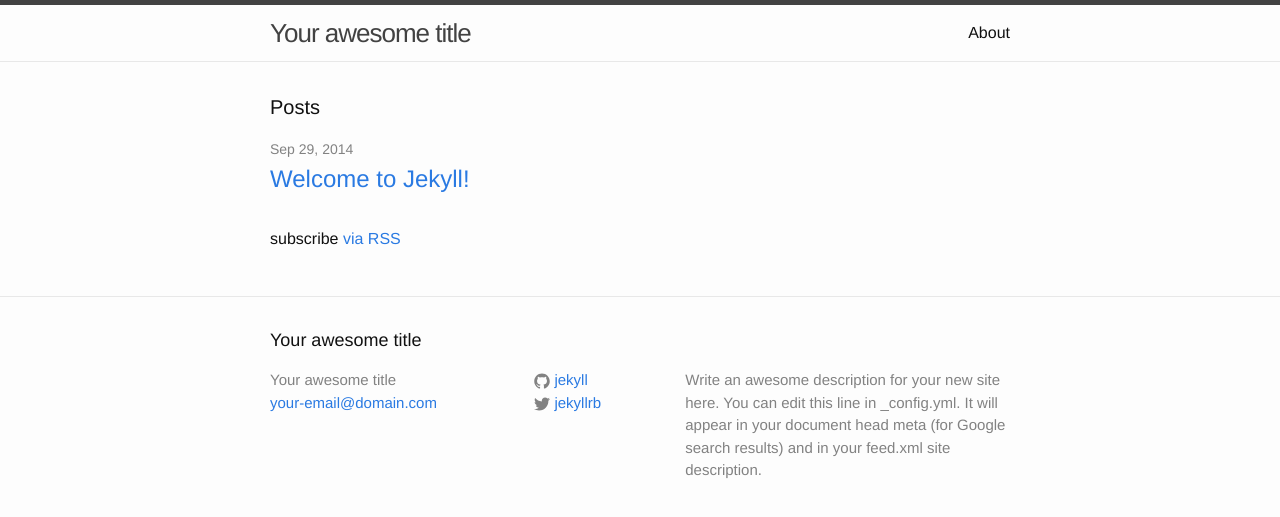
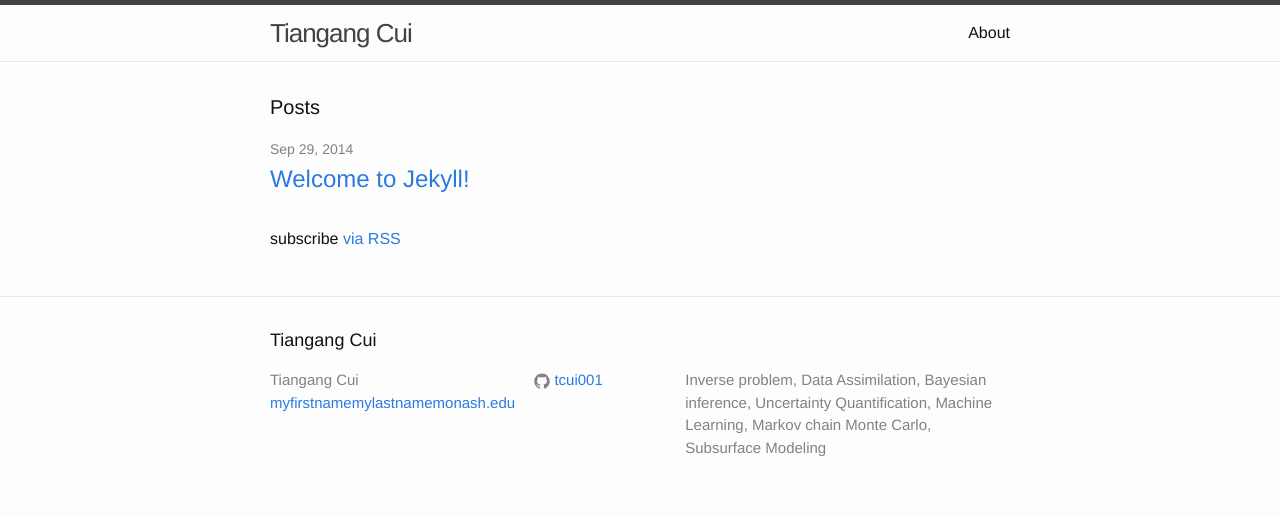
Before and after one commit to tcui001/tcui001.github.io, a Jekyll site: the page built from index.html, in a window 1280 px wide. Shown: the top 517 px of the page. Built offline with Jekyll 4.4.1, drawn with Linux system fonts in a browser that asks for light colours.

Commit message:
Update _config.yml

```diff
--- a/_config.yml
+++ b/_config.yml
@@ -1,14 +1,12 @@
 # Site settings
-title: Your awesome title
-email: your-email@domain.com
+title: Tiangang Cui
+email: myfirstname<dot>mylastname<at>monash.edu
 description: > # this means to ignore newlines until "baseurl:"
-  Write an awesome description for your new site here. You can edit this
-  line in _config.yml. It will appear in your document head meta (for
-  Google search results) and in your feed.xml site description.
+  Inverse problem, Data Assimilation, Bayesian inference, Uncertainty Quantification, Machine Learning, Markov chain Monte Carlo, Subsurface Modeling
 baseurl: "" # the subpath of your site, e.g. /blog/
-url: "http://yourdomain.com" # the base hostname & protocol for your site
-twitter_username: jekyllrb
-github_username:  jekyll
+url: "http://fastfins.org" # the base hostname & protocol for your site
+github_username:  tcui001
+twitter_username:
 
 # Build settings
 markdown: kramdown
```
